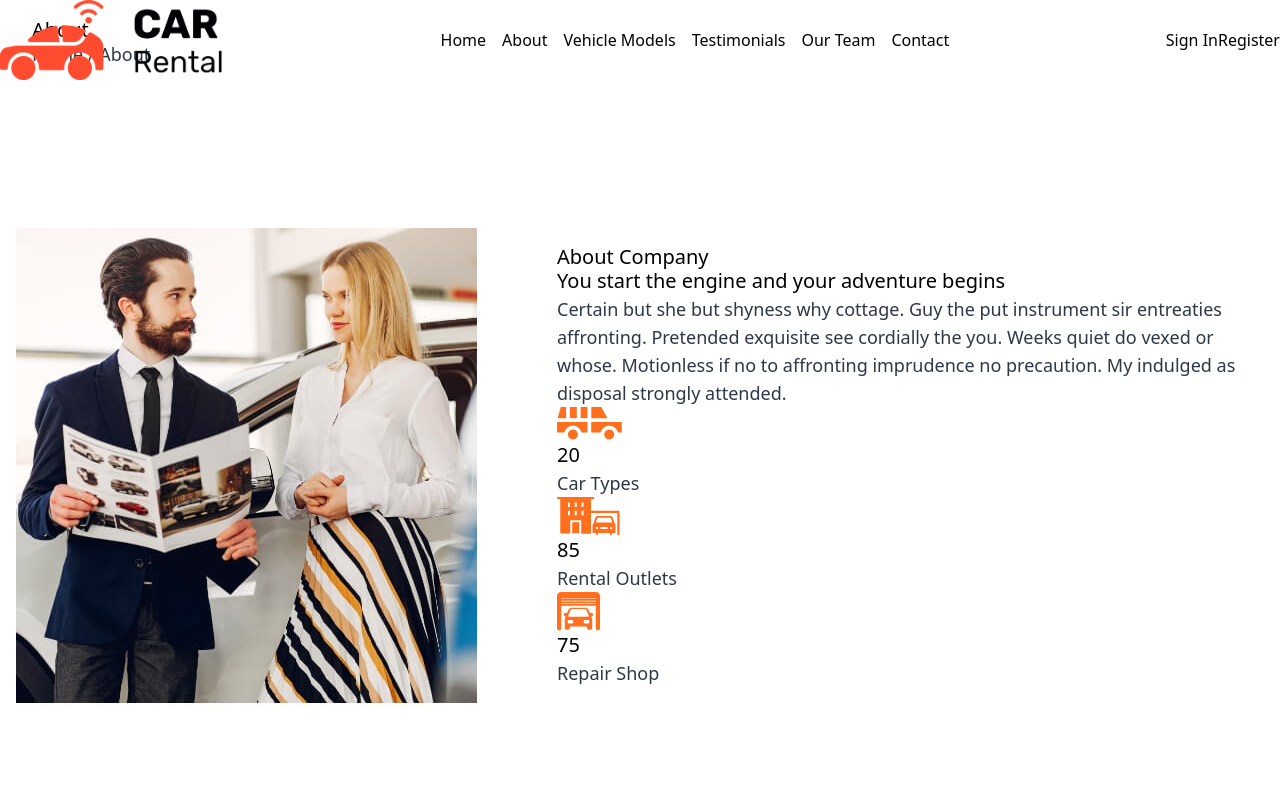
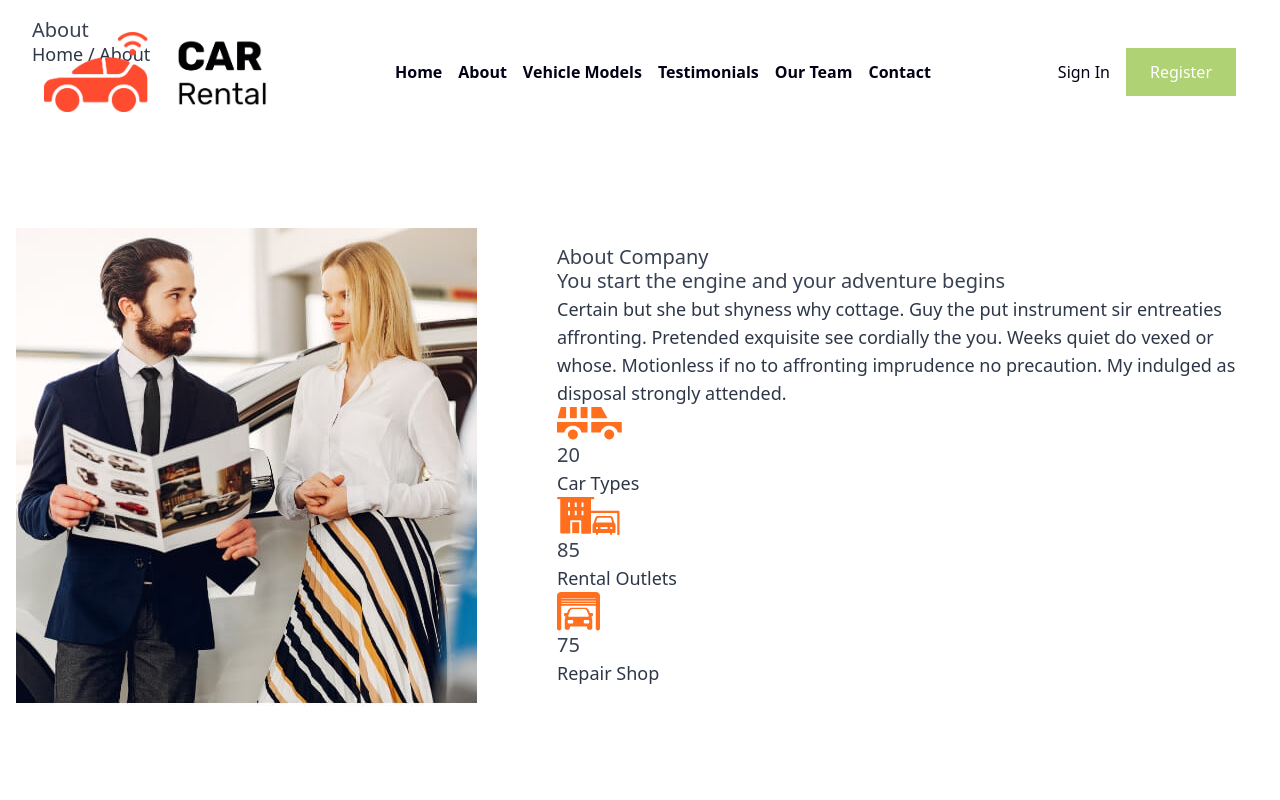
Before and after one commit to ranand16/cardekhlo, a Next.js app: page /about in a window 1280 px wide. Shown: the top 800 px of the page. Built offline with nearby package versions, Linux system fonts and the light colour scheme.

Commit message:
Navbar styling updated

```diff
--- a/src/layout/Navbar.tsx
+++ b/src/layout/Navbar.tsx
@@ -41,7 +41,7 @@ export const Navbar = () => {
           </ul>
         </div>
 
-        <div className="navbar hidden lg:flex max-w-[133rem] w-full justify-between items-center absolute top-0 left-0 right-0 ">
+        <div className="navbar hidden lg:flex max-w-[133rem] w-full justify-between items-center absolute top-0 left-0 right-0 py-8 px-11">
           <div className="w-56">
             <Link href="/" onClick={() => window.scrollTo(0, 0)}>
               <Image src={Logo} alt="logo-img" className="w-full h-full" />
@@ -52,7 +52,7 @@ export const Navbar = () => {
               <>
                 <li>
                   <Link
-                    className="home-link"
+                    className="font-bold text-blackprimary transition-all duration-300 hover:text-websiteprimary"
                     key={link["id"]}
                     href={link["redirect"]}
                   >
@@ -62,11 +62,17 @@ export const Navbar = () => {
               </>
             ))}
           </ul>
-          <div className="navbar__buttons">
-            <Link className="navbar__buttons__sign-in" href="/">
+          <div className="navbar__buttons flex gap-4 items-center">
+            <Link
+              className="navbar__buttons__sign-in text-blackprimary transition-all duration-300 hover:text-websiteprimary"
+              href="/"
+            >
               Sign In
             </Link>
-            <Link className="navbar__buttons__register" href="/">
+            <Link
+              className="navbar__buttons__register bg-websiteprimary text-white py-3 px-6 border-radius-3"
+              href="/"
+            >
               Register
             </Link>
           </div>
--- a/tailwind.config.js
+++ b/tailwind.config.js
@@ -11,15 +11,17 @@ module.exports = {
   theme: {
     extend: {
       zIndex: {
-        "99999": 99999
+        99999: 99999,
       },
       maxWidth: {
-        '133rem': '133rem'
-      }
+        "133rem": "133rem",
+      },
+      colors: {
+        verydark: "#010103",
+        websiteprimary: "#AFD275",
+        blackprimary: "#010016",
+      },
     },
-    colors: {
-      verydark: "#010103",
-    }
   },
   plugins: [],
 };
```
Also changed, not shown: src/layout/Footer.tsx (line endings or trailing spaces).
